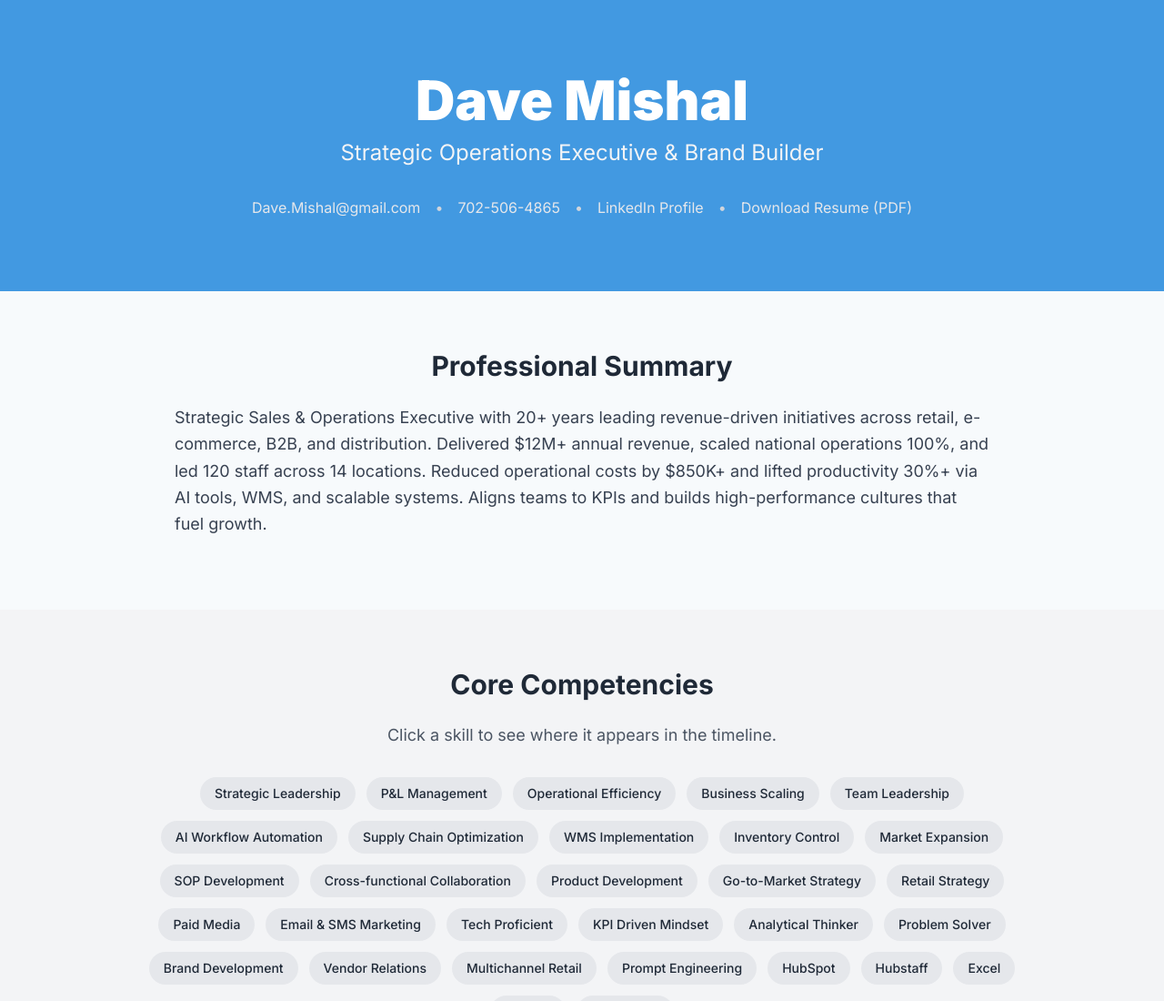
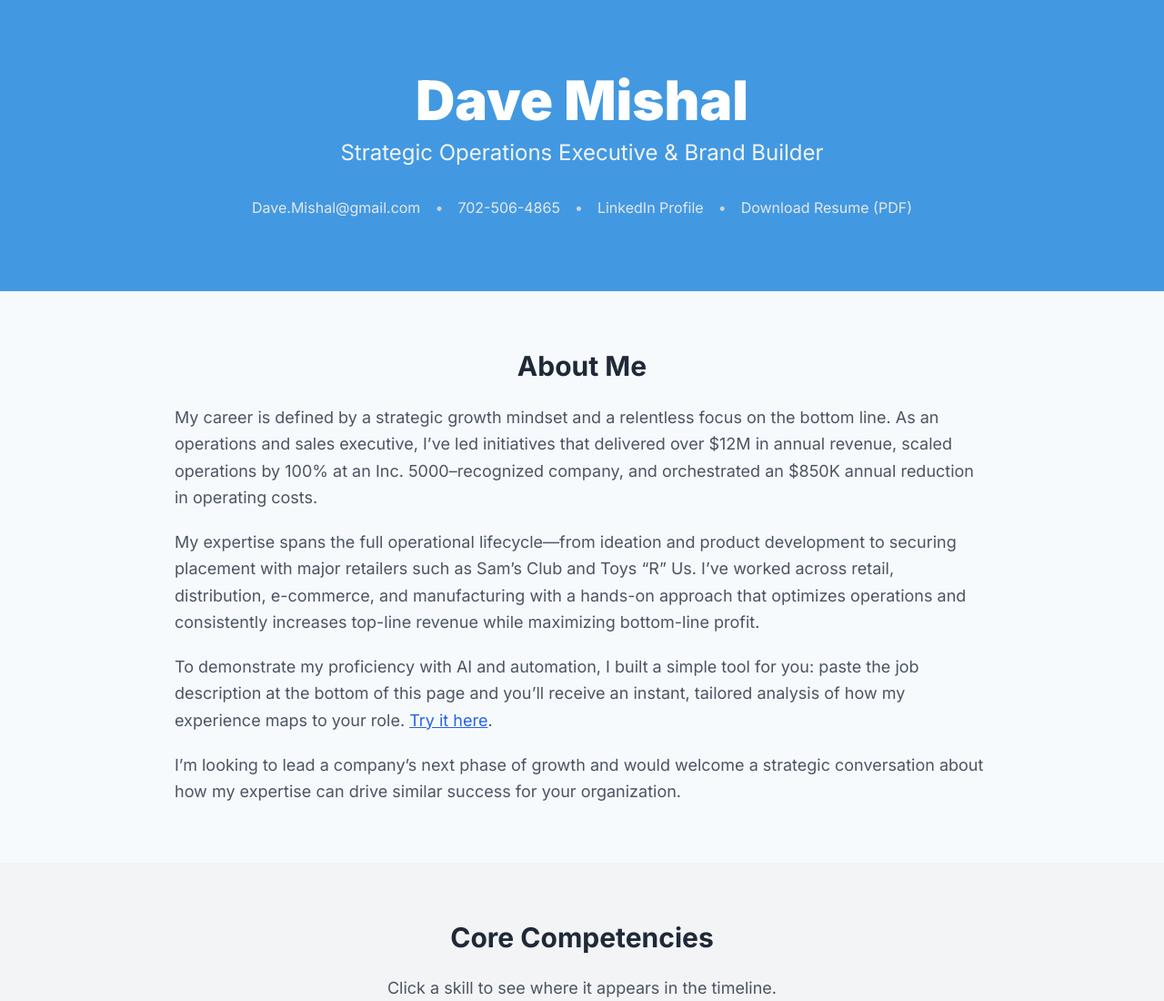
Before and after one commit to DaveM0303/Dave-Mishal-Portfolio, a plain HTML site: page index.html in a window 1280 px wide. Shown: the top 1100 px of the page at 91% size. Drawn offline with nearby package versions, Linux system fonts and the light colour scheme.

Commit message:
Update index.html

```diff
--- a/index.html
+++ b/index.html
@@ -55,14 +55,31 @@
     </section>
 
     <!-- SUMMARY -->
-    <section id="summary" class="py-16 px-4 md:px-8">
-      <div class="max-w-4xl mx-auto">
-        <h2 class="text-3xl font-bold text-gray-800 mb-6 text-center">Professional Summary</h2>
-        <p class="text-lg text-gray-700 leading-relaxed mb-4">
-          Strategic Sales & Operations Executive with 20+ years leading revenue-driven initiatives across retail, e-commerce, B2B, and distribution. Delivered $12M+ annual revenue, scaled national operations 100%, and led 120 staff across 14 locations. Reduced operational costs by $850K+ and lifted productivity 30%+ via AI tools, WMS, and scalable systems. Aligns teams to KPIs and builds high-performance cultures that fuel growth.
-        </p>
-      </div>
-    </section>
+<section id="summary" class="py-16 px-4 md:px-8">
+  <div class="max-w-4xl mx-auto">
+    <h2 class="text-3xl font-bold text-gray-800 mb-6 text-center">About Me</h2>
+
+    <div class="space-y-5 text-lg text-gray-600 leading-relaxed">
+      <p>
+        My career is defined by a strategic growth mindset and a relentless focus on the bottom line. As an operations and sales executive, I’ve led initiatives that delivered over $12M in annual revenue, scaled operations by 100% at an Inc. 5000–recognized company, and orchestrated an $850K annual reduction in operating costs.
+      </p>
+
+      <p>
+        My expertise spans the full operational lifecycle—from ideation and product development to securing placement with major retailers such as Sam’s Club and Toys “R” Us. I’ve worked across retail, distribution, e-commerce, and manufacturing with a hands-on approach that optimizes operations and consistently increases top-line revenue while maximizing bottom-line profit.
+      </p>
+
+      <p>
+        To demonstrate my proficiency with AI and automation, I built a simple tool for you: paste the job description at the bottom of this page and you’ll receive an instant, tailored analysis of how my experience maps to your role.
+        <a href="#llm-features" class="text-blue-600 underline hover:text-blue-700">Try it here</a>.
+      </p>
+
+      <p>
+        I’m looking to lead a company’s next phase of growth and would welcome a strategic conversation about how my expertise can drive similar success for your organization.
+      </p>
+    </div>
+  </div>
+</section>
+
 
     <!-- SKILLS -->
     <section id="skills" class="py-16 px-4 md:px-8 bg-gray-100">
```
